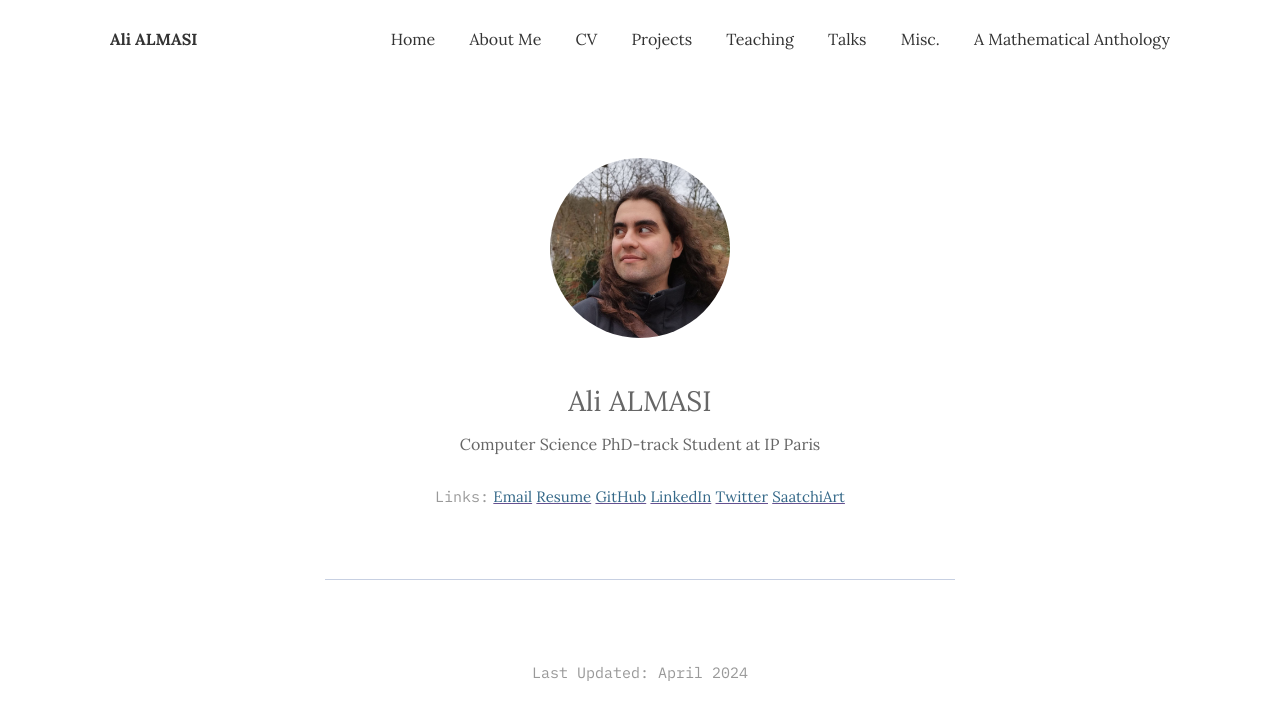
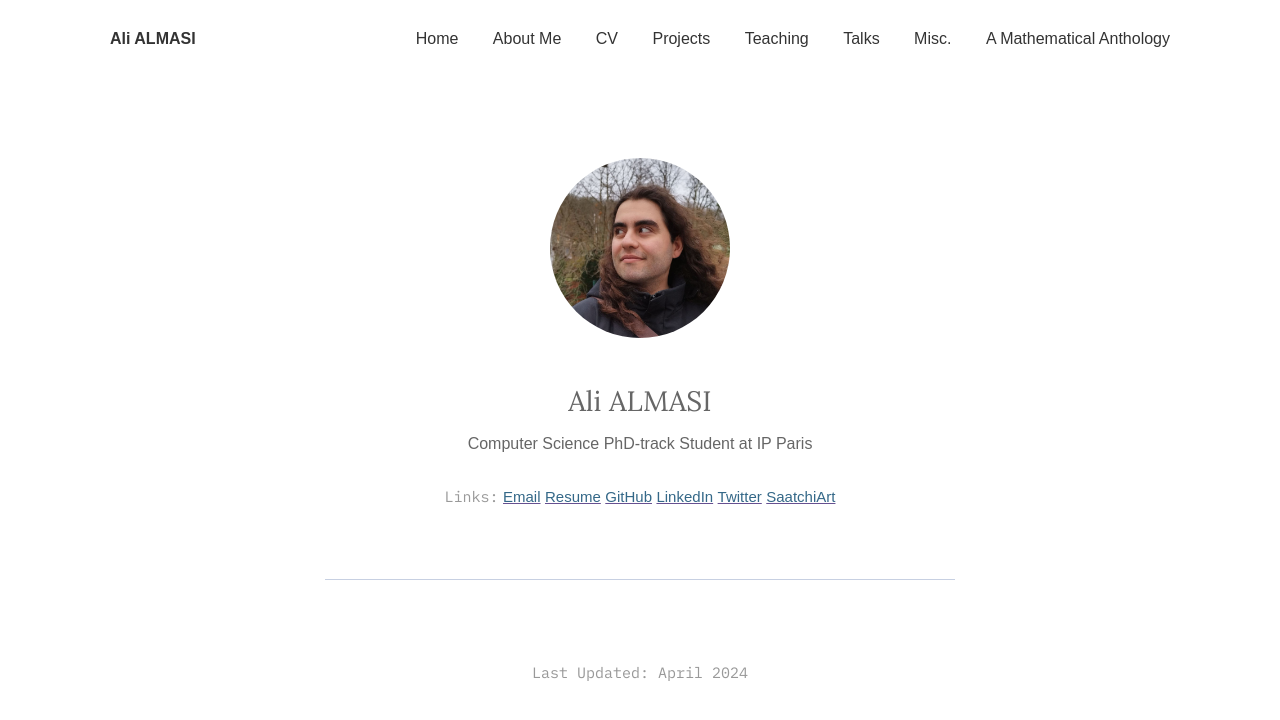
Before and after one commit to ali-almasi/ali-almasi.github.io, a Jekyll site: the page built from index.html, in a window 1280 px wide. Shown: the top 720 px of the page. Built offline with Jekyll 4.4.1, drawn with Linux system fonts in a browser that asks for light colours.

Commit message:
Update _base.scss

```diff
--- a/_sass/2-base/_base.scss
+++ b/_sass/2-base/_base.scss
@@ -1,9 +1,9 @@
 *, *::after, *::before {
   box-sizing: border-box;
 }
-
 body {
-  font-family: 'Lora', Georgia, Times, 'Times New Roman', serif;
+  font-family: 'Arial', sans-serif;
+  // font-family: 'Lora', Georgia, Times, 'Times New Roman', serif;
   font-size: 16px;
   color: $dark;
   background-color: #fff;
```
